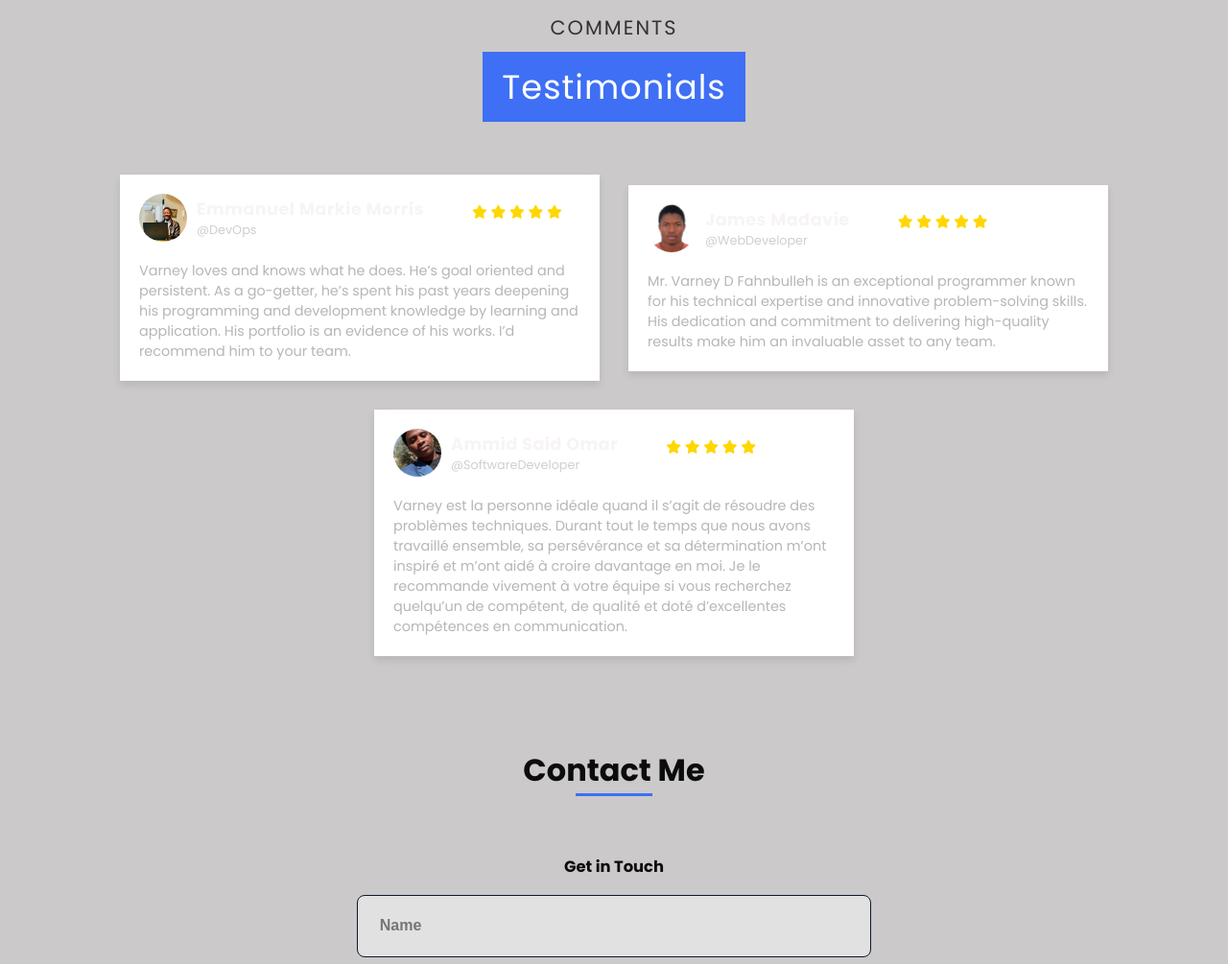
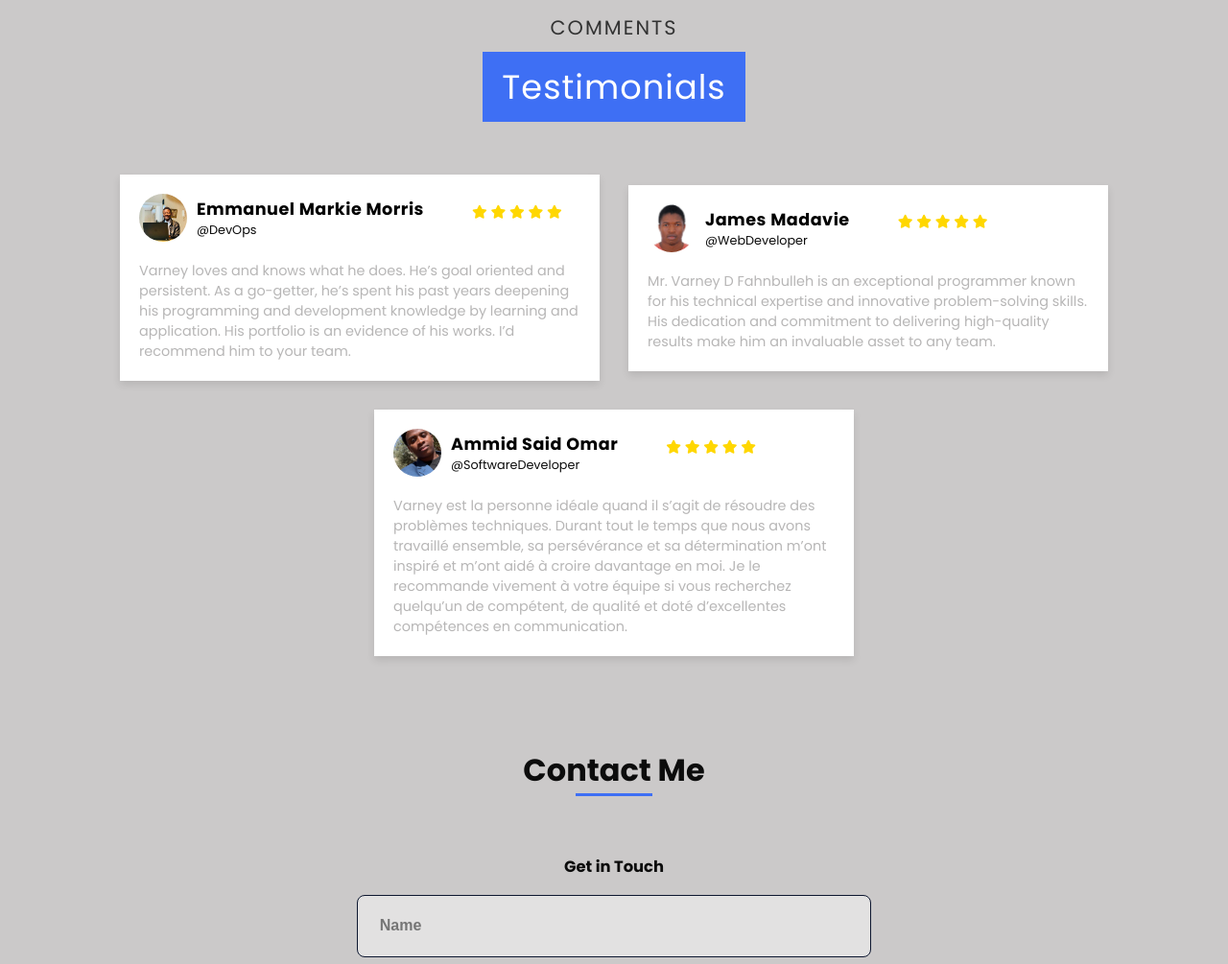
Before and after one commit to 248World/Portfolio, a plain HTML site: page index.html in a window 1280 px wide. Shown: the part 3546-4551 px from the top of the page at 96% size. Drawn offline with nearby package versions, Linux system fonts and the light colour scheme; a script that the page names is missing.

Commit message:
Update styles.css

```diff
--- a/styles.css
+++ b/styles.css
@@ -658,13 +658,13 @@ a {
 }
 
 .user-name strong {
-  color: rgb(248, 244, 244);
+  color: black;
   font-size: 1.1rem;
   letter-spacing: 0.5px;
 }
 
 .user-name span {
-  color: rgb(208, 207, 207);
+  color: 37353E;
   font-size: 0.8rem;
 }
 
```
